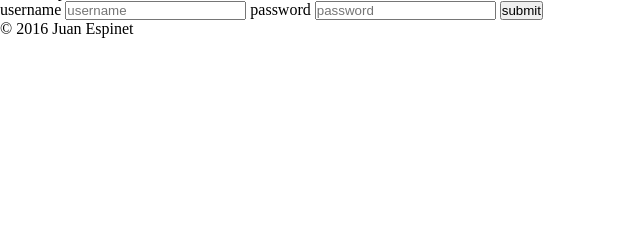
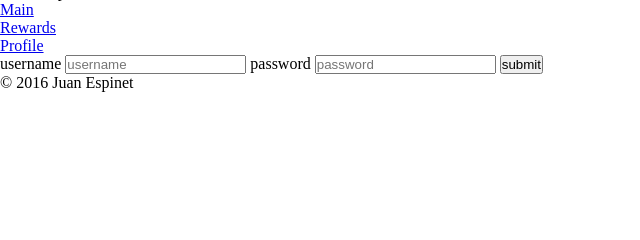
Before and after one commit to JuanEspinet/reward_yourself, a Django app: page /login_page/ in a window 1280 px wide. Shown: the part 81-321 px from the top of the page, without its empty margins (0-640 px from the left). Run offline with Django 3.2, Linux system fonts and the light colour scheme; parts of the project's set-up code (start-up, migrations or seed data) failed here and were passed over.

Commit message:
changes I don't remember

```diff
--- a/reward_your_self/reward/models.py
+++ b/reward_your_self/reward/models.py
@@ -5,9 +5,6 @@ from django.db.models.signals import post_save
 # Create your models here.
 
 class Reward_Group(models.Model):
-    '''
-    table for storing group information, groups consist of one or more users
-    '''
     group_name = models.CharField(max_length=200)
     total_points = models.IntegerField(default=0)
     users = models.ManyToManyField(
--- a/reward_your_self/reward/templates/reward/login.html
+++ b/reward_your_self/reward/templates/reward/login.html
@@ -1,11 +1,15 @@
 {% extends "reward/main_wrapper.html" %}
 {% load static %}
 {% block page_styles %}{% endblock %}
+
 {% block page_title %}Log In Here{% endblock %}
+
 {% block main %}
+
   {% if error_message %}
     <p class='error'>{{ error_message }}</p>
   {% endif %}
+
   <form id="login" method="post" action="/login/">
   {% csrf_token %}
   <label for="username">username</label>
@@ -14,4 +18,5 @@
     <input type="password" id="password1" name="password" placeholder="password" required/>
     <input type="submit" name="submit" id="submit" value="submit" />
   </form>
+
 {% endblock %}
--- a/reward_your_self/reward/templates/reward/main.html
+++ b/reward_your_self/reward/templates/reward/main.html
@@ -23,6 +23,7 @@
     </div>
   {% endif %}
 
+  {% if highest_avail %}
     <div class="current_reward">
       <button type="button" name="get_reward" id="get_reward">
         You can already get: {{ highest_avail.reward_name }}
@@ -30,6 +31,7 @@
         For {{ highest_avail.point_cost }} points!
       </button>
     </div>
+  {% endif %}
 
   <button type="button" name="add_point" id="add_point">
     Good Job! Give yourself a point!
--- a/reward_your_self/reward/templates/reward/main_wrapper.html
+++ b/reward_your_self/reward/templates/reward/main_wrapper.html
@@ -18,6 +18,16 @@
         </span>
         total points.
       </p>
+      <nav class="header_nav">
+        <ul>
+          <li><a href="/main/" id="main_page_link">Main</a></li>
+          <li><a href="/rewards/" id="reward_page_link">Rewards</a></li>
+          <li><a href="/profile/" id="profile_page_link">Profile</a></li>
+          <!--{% for nav in nav_url_list %}
+            <li><a href="{{ nav.url }}" id="{{ nav }}_link">{{ nav.name }}</a></li>
+          {% endfor %}-->
+        </ul>
+      </nav>
     </header>
     {% block main %}
 
--- a/reward_your_self/reward/views.py
+++ b/reward_your_self/reward/views.py
@@ -7,7 +7,24 @@ from django.core.exceptions import ValidationError
 from django.core.validators import validate_email
 from .models import Reward_Group, Reward, Access_Level, Profile, User_Group
 from time import strftime
-from .forms import Reward_Form
+from .forms import Reward_Form, Group_Form
+
+# extra context processor
+def main_wrapper_extra_vars(request):
+    main_page = {'url' : '/main/', 'name' : 'Main'}
+    return {
+        'nav_url_list' : {
+            'main_page' : main_page,
+            'reward_page' : {
+                'url' : '/rewards/',
+                'name' : 'Rewards',
+            },
+            'profile_page' : {
+                'url' : '/profile/',
+                'name' : 'Profile',
+            },
+        },
+    }
 
 # Create your views here:
 
@@ -20,8 +37,16 @@ def main_page(request):
     user_groups = User_Group.objects.filter(user=request.user.id)
     active_group = request.user.profile.active_group
     group_rewards = Reward.objects.filter(group_id=active_group)
+    # get the highest reward that the user can afford
     highest_avail = get_high_avail(group_rewards, active_group.total_points)
-    next_avail = get_next_highest(group_rewards, highest_avail.point_cost)
+    # set a value for calculation purposes if the user cant afford any
+    if not highest_avail:
+        highest_points = 0
+    else:
+        highest_points = highest_avail.point_cost
+    # get the next reward the user will be able to afford
+    # will be False if the user has more points than their highest cost reward
+    next_avail = get_next_highest(group_rewards, highest_points)
     context = {
         'user_groups' : user_groups,
         'highest_avail' : highest_avail,
@@ -36,7 +61,7 @@ def profile_page(request):
     profile page loader
     '''
     context = {
-        'user_dob' : request.user.profile.date_of_birth.strftime('%Y-%d'),
+        'user_dob' : request.user.profile.date_of_birth.strftime('%Y-%m-%d'),
         'user_act_group' : request.user.profile.active_group,
         'groups' : Reward_Group.objects.filter(users__id = request.user.id),
     }
@@ -54,6 +79,18 @@ def reward_page(request):
     }
     return render(request, 'reward/rewards.html', context)
 
+@login_required
+def group_page(request):
+    '''
+    group page loader
+    '''
+    new_group = Group_Form(request=request)
+    context = {
+        'group_form' : new_group,
+        'groups' : Reward_Group.objects.filter(users__id = request.user.id),
+    }
+    return render(request, 'reward/groups.html', context)
+
 def login_page(request):
     '''
     login page loader
@@ -69,7 +106,7 @@ def logout_request(request):
     sends a logout signal and redirects to login page
     '''
     logout(request);
-    return redirect('login_page')
+    return HttpResponseRedirect('login_page')
 
 def login_attempt(request):
     '''
@@ -158,11 +195,12 @@ def get_high_avail(rewards, total_points):
     '''
     compares a list of rewards to total points and returns
     the highest cost reward the user can afford
+    or False if the user cannot afford any rewards
     '''
     highest = rewards[0]
     for reward in rewards:
         highest = check_highest(highest, reward_available(reward, total_points))
-    return highest
+    return reward_available(highest, total_points)
 
 def get_next_highest(rewards, total_points):
     '''
@@ -298,7 +336,6 @@ def new_reward(request):
         form = Reward_Form(request.POST, request=request)
         if form.is_valid():
             form.save()
-            request.POST = {}
     return HttpResponseRedirect('/rewards/')
 
 def redeem_reward(request):
@@ -316,3 +353,15 @@ def redeem_reward(request):
         reward = update_redeemed(reward)
         return JsonResponse({'new_total' : new_total})
     return JsonResponse({'new_total': False})
+
+# group page views
+
+def create_new_group(request):
+    '''
+    processes form submittal for adding a new group
+    '''
+    if request.method == 'POST':
+        form = Group_Form(request.POST, request=request)
+        if form.is_valid():
+            form.save()
+    return HttpResponseRedirect('/groups/')
--- a/reward_your_self/reward_your_self/settings.py
+++ b/reward_your_self/reward_your_self/settings.py
@@ -65,6 +65,7 @@ TEMPLATES = [
                 'django.template.context_processors.request',
                 'django.contrib.auth.context_processors.auth',
                 'django.contrib.messages.context_processors.messages',
+                'reward.views.main_wrapper_extra_vars',
             ],
         },
     },
--- a/reward_your_self/reward_your_self/urls.py
+++ b/reward_your_self/reward_your_self/urls.py
@@ -31,4 +31,6 @@ urlpatterns = [
     url(r'^new_reward/$', rwviews.new_reward, name='new_reward'),
     url(r'^redeem_reward/$', rwviews.redeem_reward, name='redeem_reward'),
     url(r'^add_point/$', rwviews.add_point, name='add_point'),
+    url(r'^groups/$', rwviews.group_page, name='groups_page'),
+    url(r'^new_group/$', rwviews.create_new_group, name='new_group'),
 ]
```
Also changed, not shown: reward_your_self/reward/forms.py (+35 -1 lines), reward_your_self/reward/templates/reward/groups.html (+15 -0 lines). Lines whose indentation alone changed are shown as unchanged.
